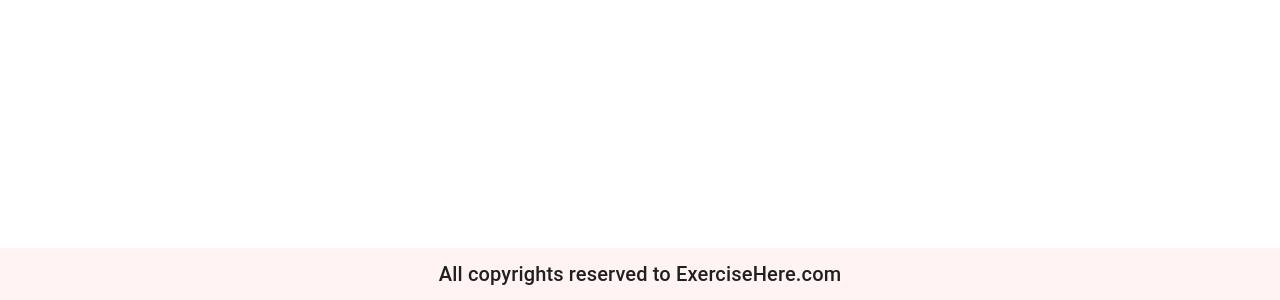
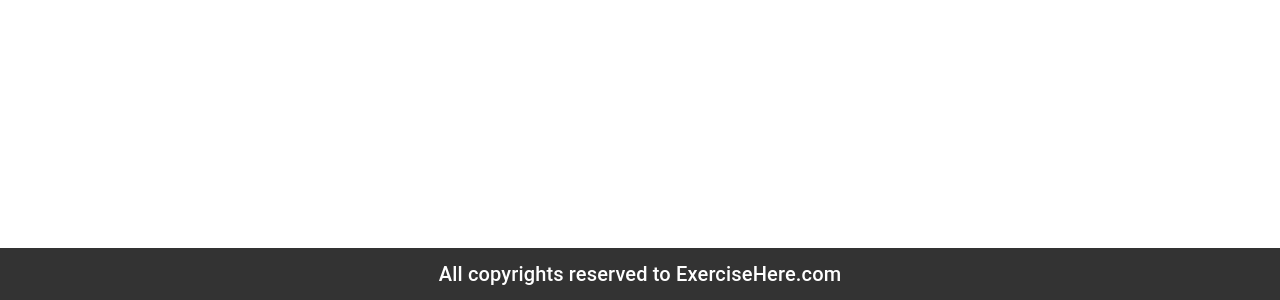
Before and after one commit to ayushgupta14/ExercisesHere, a React (Create React App) app: page /list in a window 1280 px wide. Shown: the part 764-1064 px from the top of the page. Built offline with nearby package versions, Linux system fonts and the light colour scheme.

Commit message:
context api implemented and dark mode enabled

```diff
--- a/src/App.css
+++ b/src/App.css
@@ -1,6 +1,7 @@
 body {
-  font-family: 'Josefin Sans';
+  /* font-family: 'Josefin Sans'; */
   background-color: #FFFAFB;
+  font-family: Arial, Helvetica, sans-serif;
 }
 
 * {
--- a/src/App.js
+++ b/src/App.js
@@ -15,6 +15,8 @@ function App() {
 
   return (
 
+    <Box>
+
     <Box width='400px' sx={{ width: { xl: '1488px' } }} m='auto'>
       <Navbar />
       <Routes>
@@ -24,6 +26,7 @@ function App() {
         <Route path='/list' element={<ToDoList />}/>
       </Routes>
       {/* <ToDoList /> */}
+    </Box>
       <Footer />
     </Box>
 
--- a/src/Components/Footer.js
+++ b/src/Components/Footer.js
@@ -1,10 +1,20 @@
-import React from 'react';
+import React, { useContext } from 'react';
 import { Box, Typography } from '@mui/material';
+import { ThemeContext } from '../Context/theme';
 
 
 const Footer = () => {
+
+  const themeMode = useContext(ThemeContext);
+
   return (
-    <Box mt='80px' bgcolor='#FFF3F4'>
+    <Box
+    // component='footer'
+    mt='80px'
+    width='100%'
+    bgcolor= {themeMode === 'light' ? '#FFF3F4' : "#333"}
+    color={themeMode === 'light' ? '#000' : '#FFF'}
+    >
         <Typography variant='h6' mt='40px' textAlign='center' p='10px' sx={{ fontSize: { xs: '20px'}}} >
             All copyrights reserved to ExerciseHere.com
         </Typography>
--- a/src/Components/HomeComps/HeroBanner.js
+++ b/src/Components/HomeComps/HeroBanner.js
@@ -17,6 +17,7 @@ const HeroBanner = () => {
       <Typography
         fontWeight={700}
         fontSize='26px'
+        fontFamily="sans-serif"
         mb='23px'
         mt='30px'
         sx={{ fontSize: { lg: '44px', xs: '40px' } }} >Sweat Smile <br /> Repeat</Typography>
--- a/src/index.css
+++ b/src/index.css
@@ -1,8 +1,9 @@
 /* @import url('https://fonts.googleapis.com/css2?family=Reddit+Mono:wght@200..900&display=swap'); */
+@import url('https://fonts.googleapis.com/css2?family=Roboto+Mono:ital,wght@0,100..700;1,100..700&display=swap');
 
 body {
   margin: 0;
-  font-family: -apple-system, BlinkMacSystemFont, 'Segoe UI', 'Roboto', 'Oxygen',
+  font-family: 'Roboto Mono', -apple-system, BlinkMacSystemFont, 'Segoe UI', 'Roboto', 'Oxygen',
     'Ubuntu', 'Cantarell', 'Fira Sans', 'Droid Sans', 'Helvetica Neue',
     sans-serif;
   -webkit-font-smoothing: antialiased;
@@ -10,6 +11,6 @@ body {
 }
 
 code {
-  font-family: source-code-pro, Menlo, Monaco, Consolas, 'Courier New',
+  font-family:'Roboto Mono', source-code-pro, Menlo, Monaco, Consolas, 'Courier New',
     monospace;
 }
```
